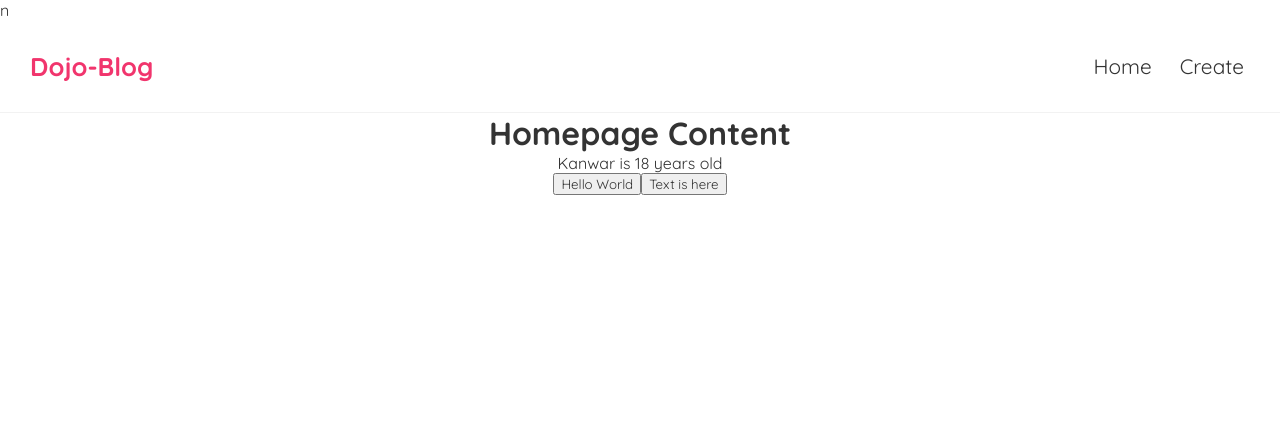
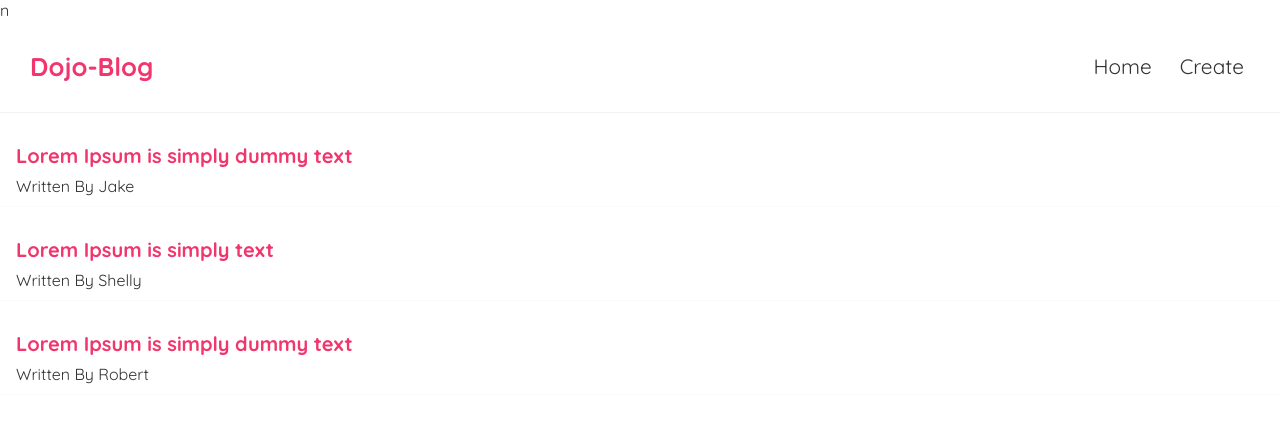
Before and after one commit to Kanwarbir02/dojo-bloG, a React (Create React App) app: page / in a window 1280 px wide. Shown: the top 422 px of the page. Built offline with nearby package versions, Linux system fonts and the light colour scheme.

Commit message:
Add Blog contents

```diff
--- a/src/App.js
+++ b/src/App.js
@@ -1,4 +1,3 @@
-import './App.css';
 import Navbar from './Navbar';
 import Homepage from './Homepage';
 import './index.css';
--- a/src/Homepage.js
+++ b/src/Homepage.js
@@ -1,25 +1,21 @@
 import {useState} from "react";
 
 const Homepage = () => {
-
-    const [name, setName] = useState("Kanwar");
-    const [age, setAge] = useState(18);
-
-    const handleClick = () =>{
-        setName("Harsh");
-        setAge(12)
-    }
-    const handleButton = (text) =>{
-        console.log(`${text} Is here`);
-    }
+    const [blogs, setBlogs] = useState([
+        {author:"Jake", content: "Lorem Ipsum is simply dummy text", id:1},
+        {author:"Shelly", content: "Lorem Ipsum is simply  text", id:2},
+        {author:"Robert", content: "Lorem Ipsum is simply dummy text", id:3}
+    ])
 
     return (
 
         <div className="home">
-            <h1>Homepage Content</h1>
-            <p>{name} is {age} years old</p>
-            <button onClick={handleClick}>Hello World</button>
-            <button onClick={() => handleButton("Norm")}>Text is here</button>
+            {blogs.map((blog) => (
+                <div className="blog-preview" key={blog.id}>
+                    <h2>{blog.content}</h2>
+                    <p>Written By {blog.author}</p>
+                </div>
+            ))}
 
         </div>
      );
--- a/src/index.css
+++ b/src/index.css
@@ -34,4 +34,20 @@
   max-width: 600px;
   margin: 40px auto;
   padding: 20px;
+  align-items: left;
 }
+
+/* blog previews / list */
+.blog-preview {
+  padding: 10px 16px;
+  margin: 20px 0;
+  border-bottom: 1px solid #fafafa;
+}
+.blog-preview:hover {
+  box-shadow: 1px 3px 5px rgba(0,0,0,0.1);
+}
+.blog-preview h2 {
+  font-size: 20px;
+  color: #f1356d;
+  margin-bottom: 8px;
+}
```
